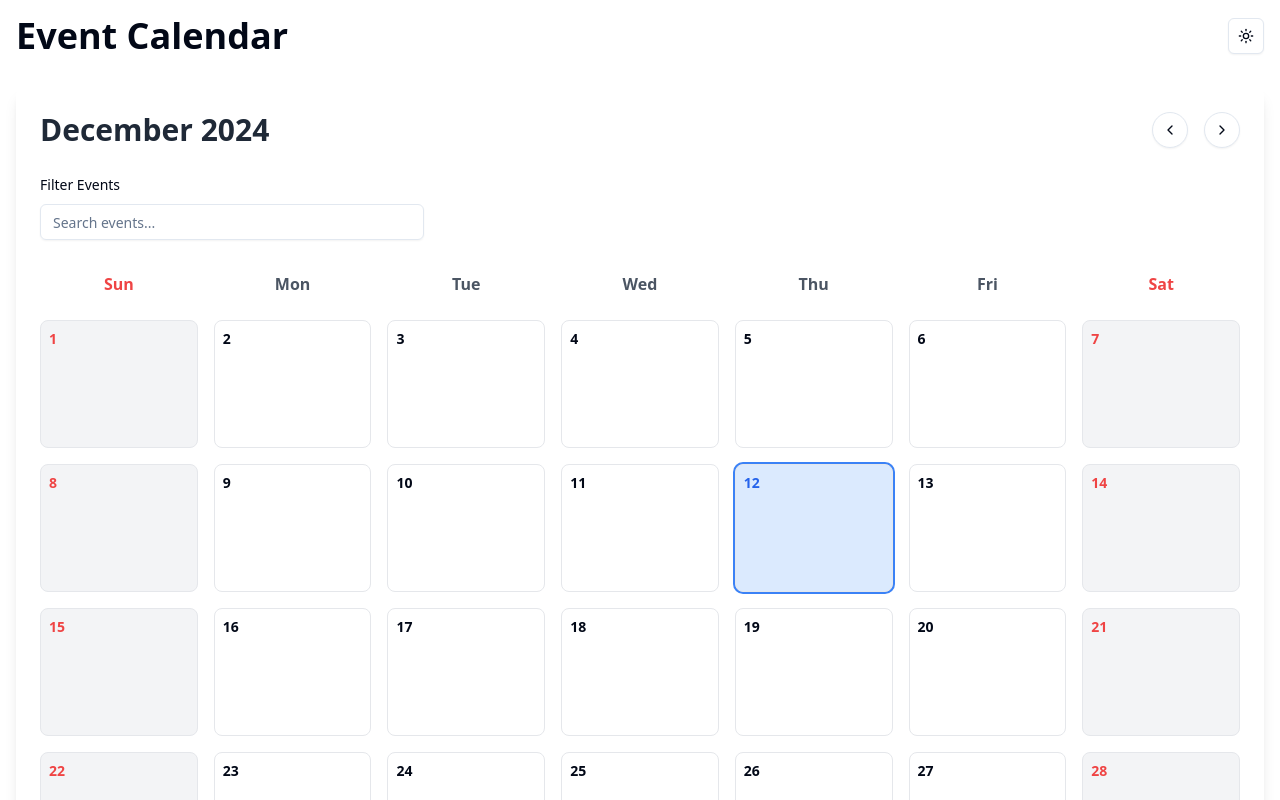
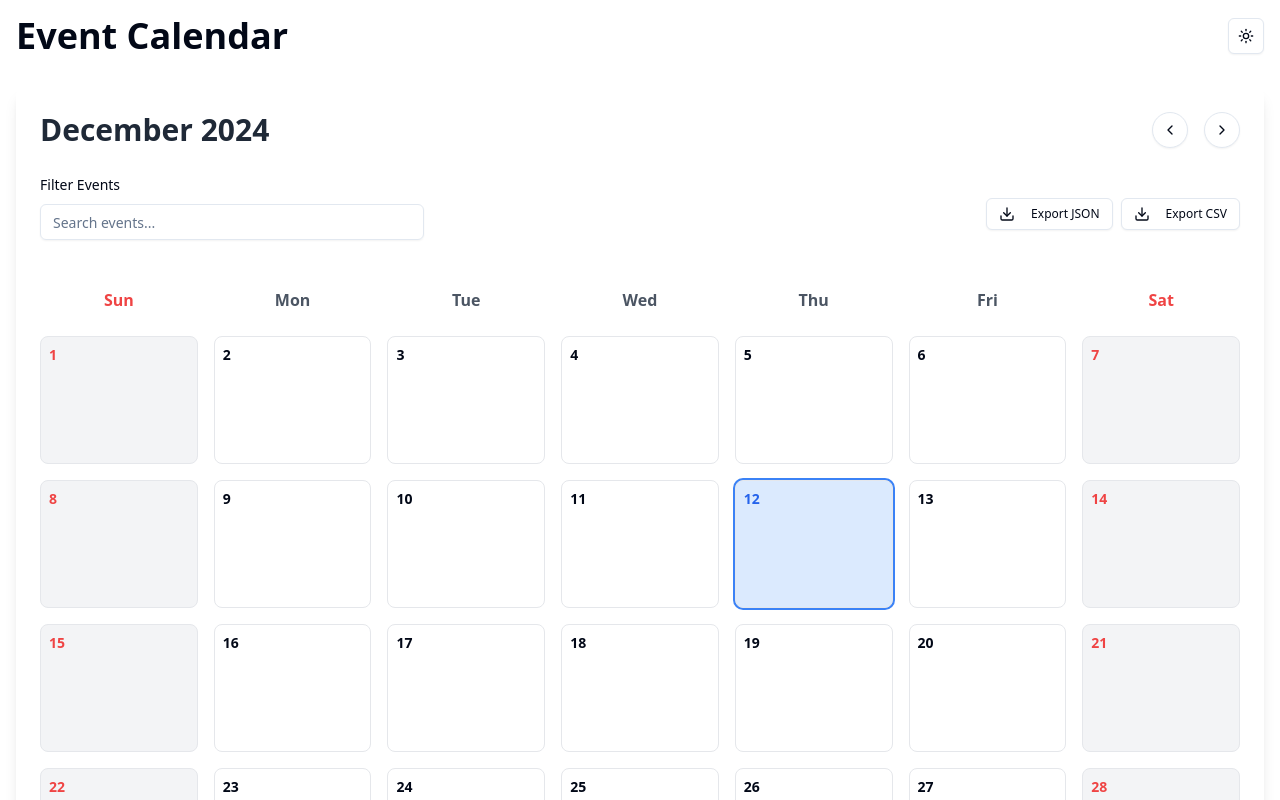
Before and after one commit to traveller318/Calender, a React (Vite) app: page / in a window 1280 px wide. Shown: the top 800 px of the page. Built offline with nearby package versions, Linux system fonts and the light colour scheme.

Commit message:
2.Made all changes almost

```diff
--- a/src/components/Calender.tsx
+++ b/src/components/Calender.tsx
@@ -1,12 +1,13 @@
 import React, { useState, useEffect } from 'react'
 import { Button } from './ui/button'
-import { ChevronLeft, ChevronRight } from 'lucide-react'
+import { ChevronLeft, ChevronRight, Download } from 'lucide-react'
 import { DragDropContext, Droppable, Draggable, DropResult } from 'react-beautiful-dnd'
 import FilterEvents from './FilterEvents'
 import SideDrawer from './SideDrawer'
 import { Event, DayEvents } from '../utils/types'
 import { getEventsForMonth, saveEvent, deleteEvent, updateEvent } from '../utils/eventStorage'
 import { getDaysInMonth, getFirstDayOfMonth } from '../utils/dateUtils'
+import { exportEvents, downloadFile } from '../utils/exportEvents'
 
 const eventColors = {
   work: 'bg-blue-500 text-white',
@@ -171,6 +172,14 @@ const Calendar: React.FC = () => {
     setEvents(updatedEvents)
   }
 
+  const handleExport = (format: 'json' | 'csv') => {
+    const allEvents = Object.values(events).flat()
+    const exportedContent = exportEvents(allEvents, format)
+    const fileName = `events_${currentDate.getFullYear()}_${currentDate.getMonth() + 1}.${format}`
+    const contentType = format === 'json' ? 'application/json' : 'text/csv'
+    downloadFile(exportedContent, fileName, contentType)
+  }
+
   return (
     <div className="space-y-6 p-6 bg-white dark:bg-gray-800 rounded-lg shadow-lg">
       <div className="flex justify-between items-center">
@@ -186,11 +195,23 @@ const Calendar: React.FC = () => {
           </Button>
         </div>
       </div>
-      <FilterEvents
-        setFilter={setFilter}
-        filteredEvents={filteredEvents}
-        onEventClick={handleFilteredEventClick}
-      />
+      <div className="flex justify-between items-center">
+        <FilterEvents
+          setFilter={setFilter}
+          filteredEvents={filteredEvents}
+          onEventClick={handleFilteredEventClick}
+        />
+        <div className="flex space-x-2">
+          <Button onClick={() => handleExport('json')} variant="outline" size="sm">
+            <Download className="h-4 w-4 mr-2" />
+            Export JSON
+          </Button>
+          <Button onClick={() => handleExport('csv')} variant="outline" size="sm">
+            <Download className="h-4 w-4 mr-2" />
+            Export CSV
+          </Button>
+        </div>
+      </div>
       <DragDropContext onDragEnd={onDragEnd}>
         <div className="grid grid-cols-7 gap-4">
           {['Sun', 'Mon', 'Tue', 'Wed', 'Thu', 'Fri', 'Sat'].map(day => (
```
